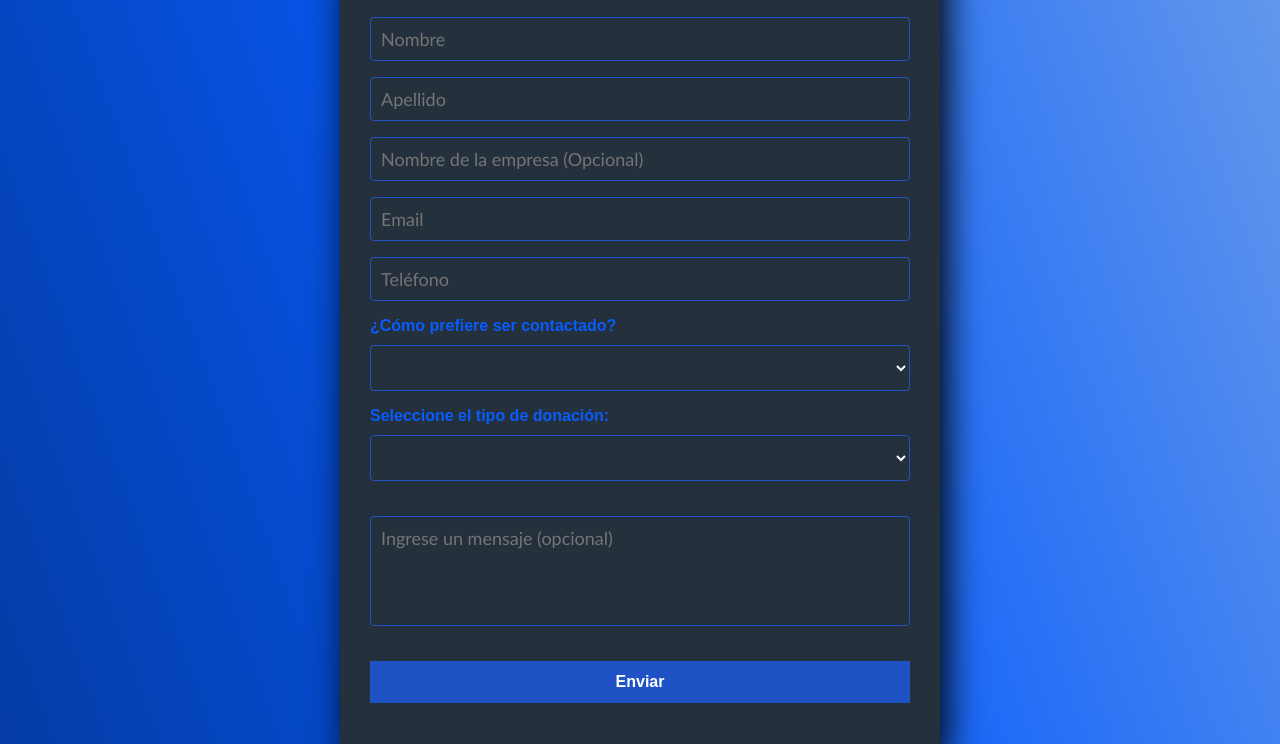
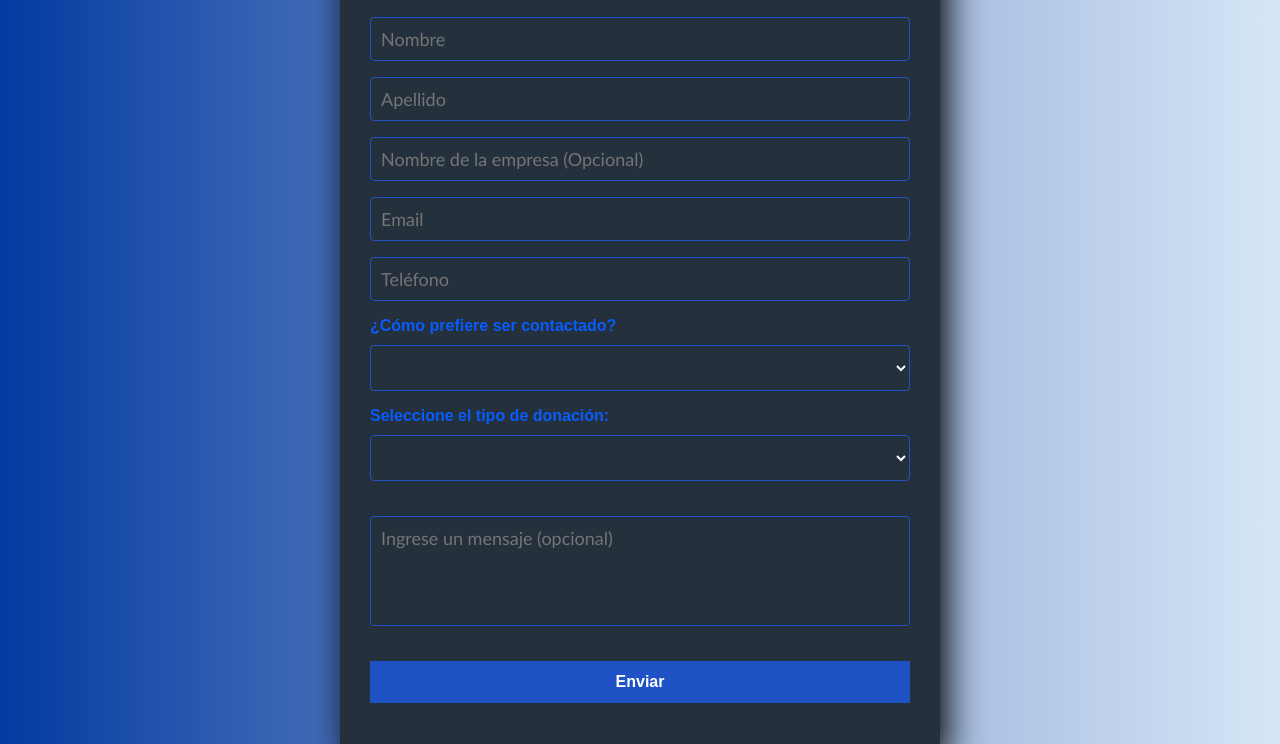
Before and after one commit to TamaraAbarza/formulario-wingu, a plain HTML site: page index.html in a window 1280 px wide. Shown: the part 236-980 px from the top of the page. Drawn offline with Linux system fonts and the light colour scheme.

Commit message:
Update style.css

```diff
--- a/style.css
+++ b/style.css
@@ -7,7 +7,7 @@
   body {
     background-color: #085cfc;
 
-   background: linear-gradient(70deg, #033aa0, #085cfc, rgb(108, 158, 233));
+    background: linear-gradient(90deg, #033aa0, #7e9acf, #d5e6f6);
 
   }
 
```
